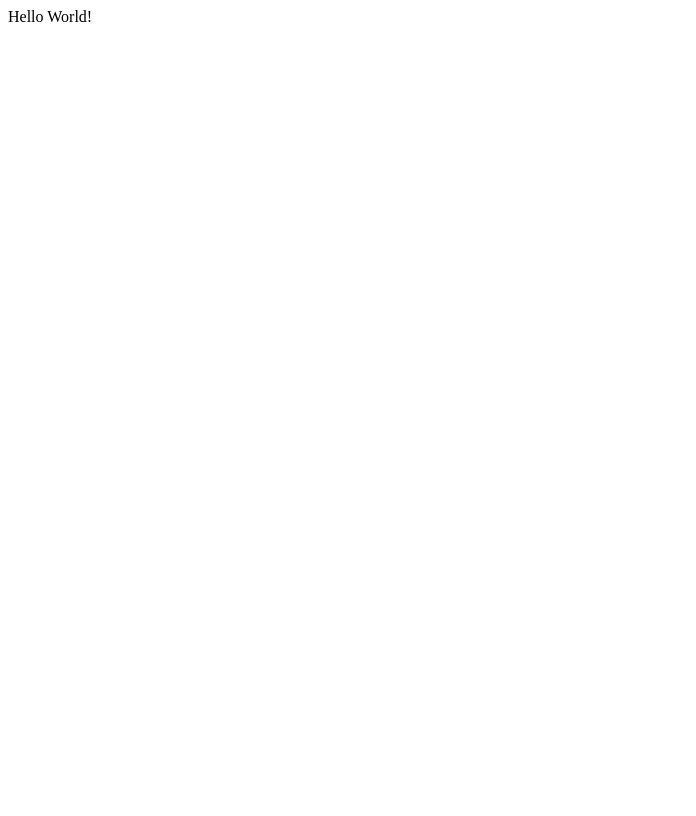
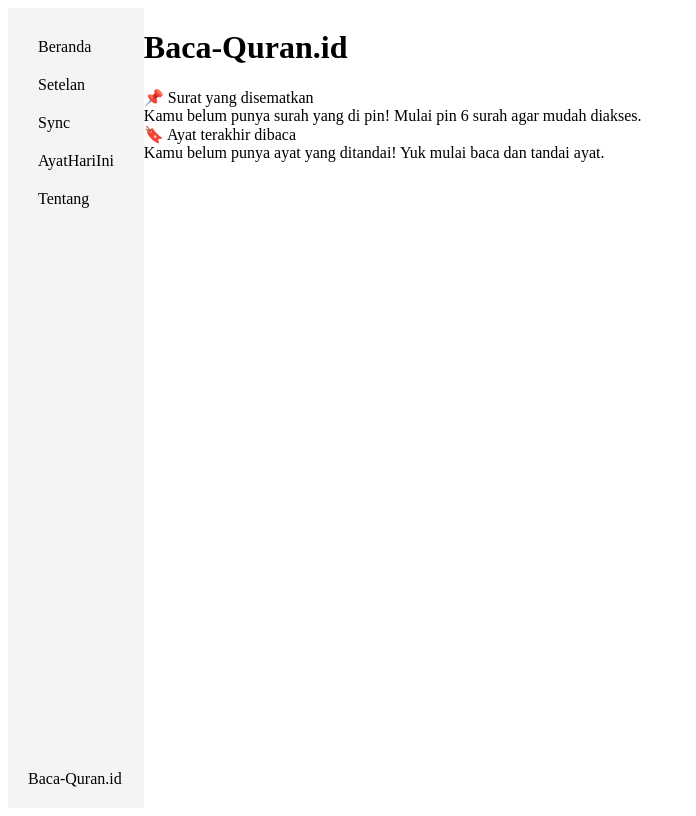
Before and after one commit to GarryLaly/belajar-web, a plain HTML site: page index.html in a window 1280 px wide. Shown: the whole page, without its empty margins (0-696 px from the left). Drawn offline with Linux system fonts and the light colour scheme.

Commit message:
feat: in progress clone baca-quran.id

```diff
--- a/index.html
+++ b/index.html
@@ -4,8 +4,47 @@
   <meta charset="UTF-8">
   <meta name="viewport" content="width=device-width, initial-scale=1.0">
   <title>Belajar Website</title>
+  <style>
+    .container {
+      display: flex;
+      height: 100vh;
+    }
+    .sidebar {
+      background: rgb(243, 244, 246);
+      padding: 20px;
+      display: flex;
+      flex-direction: column;
+      justify-content: space-between;
+    }
+    ul {
+      list-style: none;
+      padding: 0;
+      margin: 0;
+    }
+    li {
+      padding: 10px;
+    }
+  </style>
 </head>
 <body>
-  Hello World!
+  <div class="container">
+    <div class="sidebar">
+      <ul>
+        <li>Beranda</li>
+        <li>Setelan</li>
+        <li>Sync</li>
+        <li>AyatHariIni</li>
+        <li>Tentang</li>
+      </ul>
+      <div class="footer-text">Baca-Quran.id</div>
+    </div>
+    <div>
+      <h1>Baca-Quran.id</h1>
+      <div>📌 Surat yang disematkan</div>
+      <div>Kamu belum punya surah yang di pin! Mulai pin 6 surah agar mudah diakses.</div>
+      <div>🔖 Ayat terakhir dibaca</div>
+      <div>Kamu belum punya ayat yang ditandai! Yuk mulai baca dan tandai ayat.</div>
+    </div>
+  </div>
 </body>
 </html>
```
